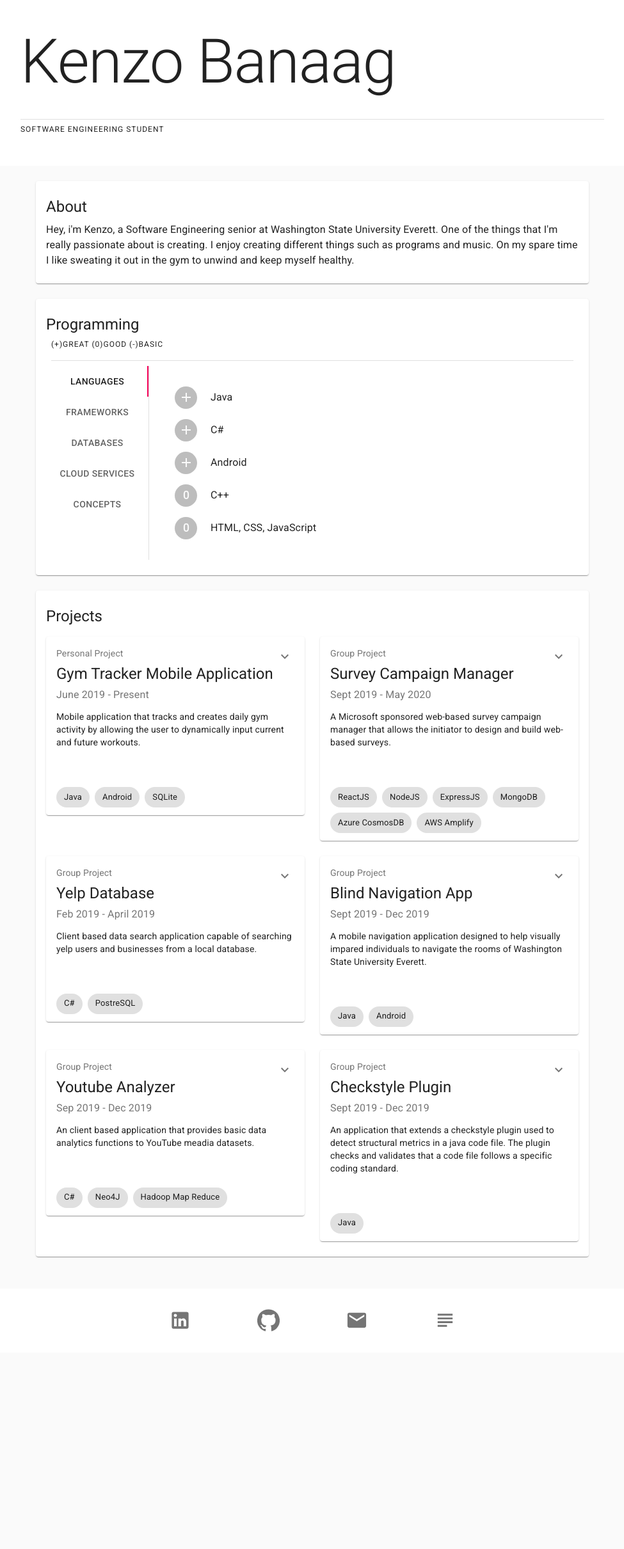
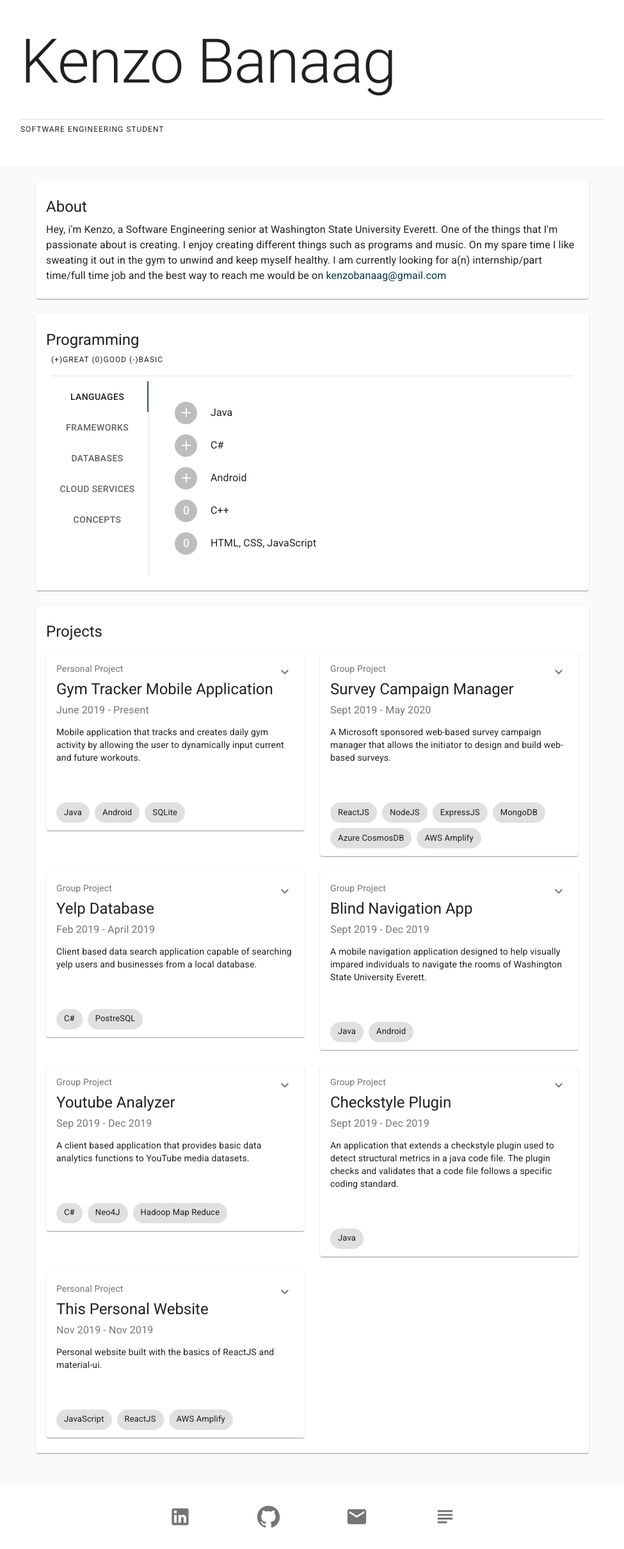
Before and after one commit to kenzobanaag/New-Website, a React (Create React App) app: page / in a window 1280 px wide. Shown: the whole page at 64% size, without its empty margins (152-1127 px from the left). Before the commit the page ends 2114 px from the top, so only its background shows below. Built offline with nearby package versions, Linux system fonts and the light colour scheme.

Commit message:
Edited colors

```diff
--- a/src/Components/Body/About.js
+++ b/src/Components/Body/About.js
@@ -3,6 +3,7 @@ import 'typeface-roboto';
 import Typography from '@material-ui/core/Typography';
 import { makeStyles } from '@material-ui/core/styles';
 import Paper from '@material-ui/core/Paper';
+import Link from '@material-ui/core/Link'
 
 const useStyles = makeStyles(theme => ({
   root: {
@@ -27,9 +28,11 @@ function About() {
                 </Typography>
                 <Typography variant="body1">
                     Hey, i'm Kenzo, a Software Engineering senior at
-                    Washington State University Everett. One of the things that I'm really passionate
+                    Washington State University Everett. One of the things that I'm passionate
                     about is creating. I enjoy creating different things such as programs and music. On my
-                    spare time I like sweating it out in the gym to unwind and keep myself healthy.
+                    spare time I like sweating it out in the gym to unwind and keep myself healthy. I am currently
+                    looking for a(n) internship/part time/full time job and the best way to reach me would be on&nbsp;
+                    <Link href="mailto:kenzobanaag@gmail.com" rel="noopener noreferrer">kenzobanaag@gmail.com</Link>
                 </Typography>
             </div>
             </Paper>
--- a/src/Components/Body/LangList.js
+++ b/src/Components/Body/LangList.js
@@ -7,6 +7,7 @@ import Avatar from '@material-ui/core/Avatar';
 import ListItemText from '@material-ui/core/ListItemText'
 import ListItemAvatar from '@material-ui/core/ListItemAvatar';
 import ListItem from '@material-ui/core/ListItem';
+
 
 //pass in a index in props
 function LangList(props) {
@@ -118,7 +119,8 @@ function LangList(props) {
         return (arrayItem.map((item, index) => (
             <ListItem key={index}>
                 <ListItemAvatar>
-                    <Avatar style={{ height: 35, width: 35 }}>
+                    {/* backgroundColor: '#3700B3' */}
+                    <Avatar style={{ height: 35, width: 35,}}>
                         {proficiencyHandler(item.proficiency)}
                     </Avatar>
                 </ListItemAvatar>
--- a/src/Components/Container/Container.js
+++ b/src/Components/Container/Container.js
@@ -3,19 +3,29 @@ import Body from '../Body/Body';
 import Header from '../Header/Header';
 import Container from '@material-ui/core/Container';
 import CssBaseline from '@material-ui/core/CssBaseline';
-import Contact from '../Body/Contact'
+import Contact from '../Body/Contact';
+import { createMuiTheme, MuiThemeProvider } from '@material-ui/core/styles';
 
-const container = () => {
+const theme = createMuiTheme({
+    palette: {
+      primary: {main: '#003747'},
+      secondary: { main: '#335f6b'}
+    },
+  });
+
+function ContainerFunc () {
     return(
         <React.Fragment>
             <CssBaseline/>
+            <MuiThemeProvider theme={theme}>
             <Header/>
             <Container maxWidth="md">
                 <Body/>
             </Container>
             <Contact/>
+            </MuiThemeProvider>
         </React.Fragment>
     );
 }
 
-export default container;
+export default ContainerFunc;
--- a/src/Components/Header/Header.js
+++ b/src/Components/Header/Header.js
@@ -6,6 +6,7 @@ import Container from '@material-ui/core/Container'
 
 /*
     TODO: Have a toggle button on top to toggle dark and light mode
+          Have some pictures to show i guess?
 */
 const useStyles = makeStyles(theme => ({
     root: {
@@ -23,8 +24,6 @@ const useStyles = makeStyles(theme => ({
 function Header () {
 
     const classes = useStyles();
-
-
 
     return(
         <React.Fragment>
--- a/src/Components/Project/Projects.js
+++ b/src/Components/Project/Projects.js
@@ -50,7 +50,7 @@ function Projects() {
             workDone: {
                 work1: 'Developed front end prototype capable of processing json data' +
                     ' converting it to essential information for processing and presentation.',
-                work2: 'Integrated material-ui to front end improving site aesthetics and functionality.',
+                work2: 'Integrated material-ui to front end, improving site aesthetics and functionality.',
                 work3: 'Designed survey and survey result data contract.',
             },
             type: 0,
@@ -97,8 +97,8 @@ function Projects() {
         },
         {
             title: 'Youtube Analyzer',
-            description: 'An client based application that provides basic data analytics' +
-            ' functions to YouTube meadia datasets.',
+            description: 'A client based application that provides basic data analytics' +
+            ' functions to YouTube media datasets.',
             date: 'Sep 2019 - Dec 2019',
             workDone: {
                 work1: 'Created a parser capable of parsing large amounts of unequally lengthed text files to csv.',
@@ -127,6 +127,22 @@ function Projects() {
                 prog1: 'Java',
             }
         },
+        {
+            title: 'This Personal Website',
+            description: 'Personal website built with the basics of ReactJS and'+
+            ' material-ui.' ,
+            date: 'Nov 2019 - Nov 2019',
+            workDone: {
+                work1: 'Integrated material-ui to front end, improving site aesthetics and functionality.',
+                work2: 'Integrated AWS Amplify web hosting to allow online deployment.',
+            },
+            type: 1,
+            progUsage: {
+                prog1: 'JavaScript',
+                prog2: 'ReactJS',
+                prog3: 'AWS Amplify',
+            }
+        },
 
     ]
 
@@ -136,7 +152,7 @@ function Projects() {
                 <Typography variant="h5" className={classes.seperation}>
                     Projects
                 </Typography>
-                {/* Grid here? */}
+                {/* Could use a map here but probably not worth the work right now*/}
                 <div className={classes.root}>
                 <Grid container spacing={3} >
                     <Grid item sm={6} >
@@ -157,6 +173,9 @@ function Projects() {
                     <Grid item sm={6}>
                         <ProjectCard item={stateList[5] } />
                     </Grid>
+                    <Grid item sm={6}>
+                        <ProjectCard item={stateList[6] } />
+                    </Grid>
                 </Grid>
                 </div>
             </Paper>
```
Also changed, not shown: src/Components/Body/Contact.js (+3 -4 lines).
